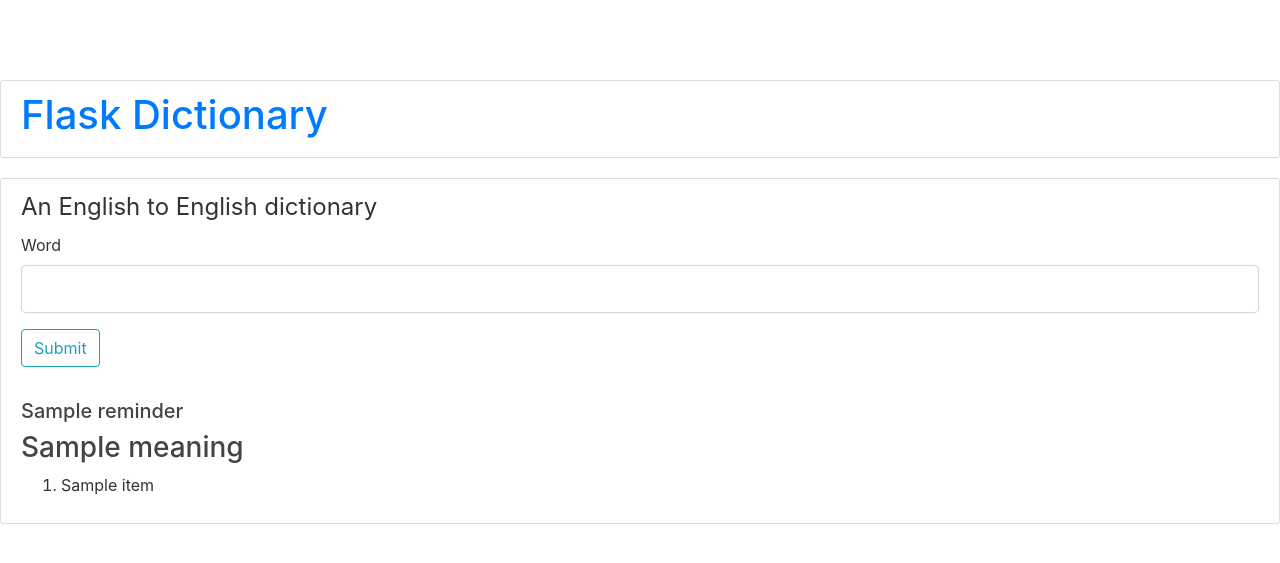
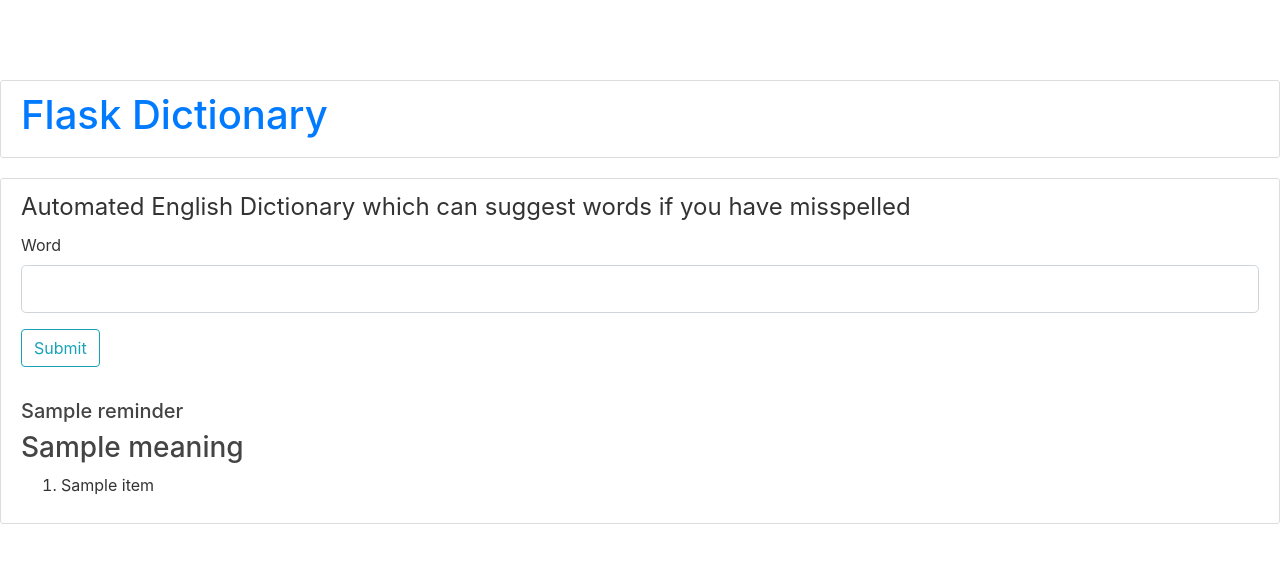
Before and after one commit to kishan9192/devops_project_2, a Python web app: template app/templates/submit_output.html in a window 1280 px wide. Shown: the top 563 px of the page. Run offline with Jinja, Linux system fonts and the light colour scheme; the template is opened without the code that fills it: most values are stand-ins (such as "Sample title", 1, 10 or a date in 2020); form fields are guessed from the names that the template uses; some libraries are stand-ins or nearby versions.

Commit message:
description changed

```diff
--- a/app/templates/submit_output.html
+++ b/app/templates/submit_output.html
@@ -8,7 +8,7 @@
 
 		 {{ form.hidden_tag() }}
 		<fieldset class = 'form-group'>
-		<legend>An English to English dictionary</legend>
+		<legend>Automated English Dictionary which can suggest words if you have misspelled</legend>
 
 		<div class="form-group">
 			{{form.word.label(class="form-control-label")}}
```
